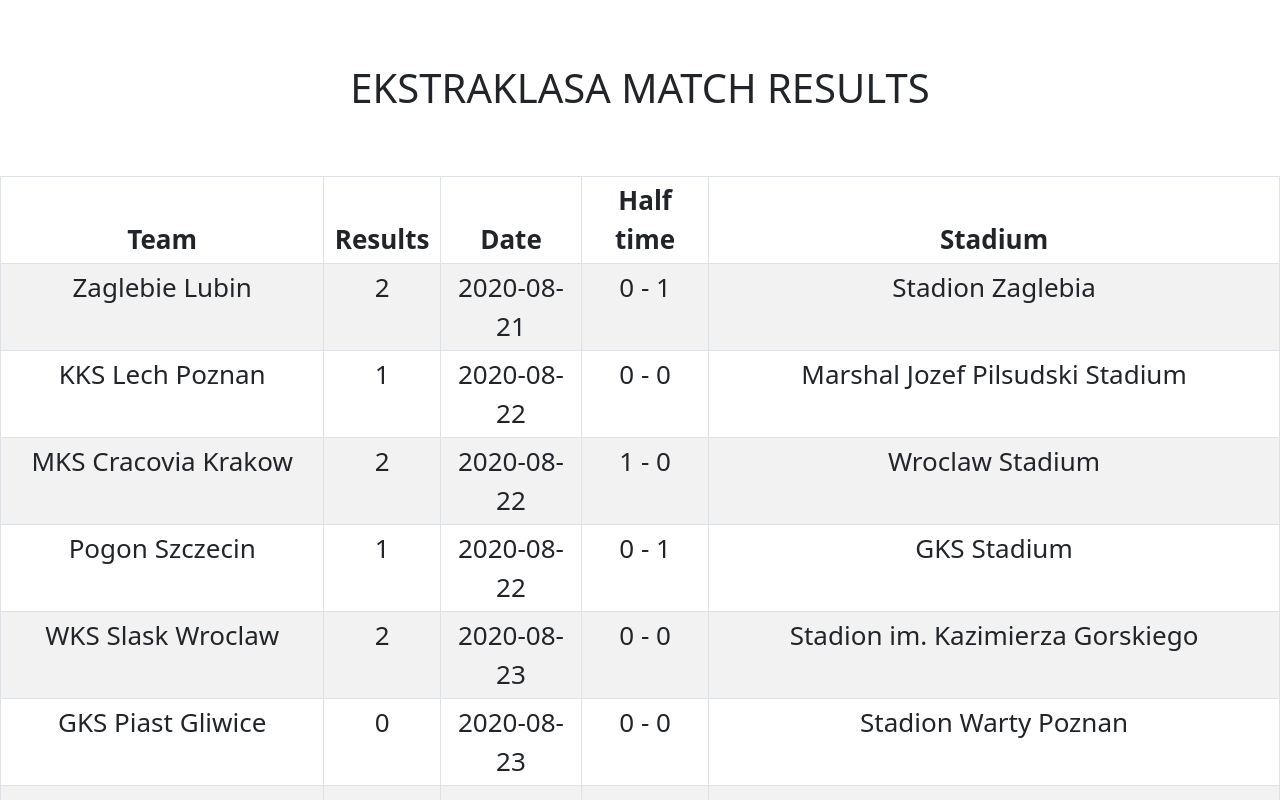
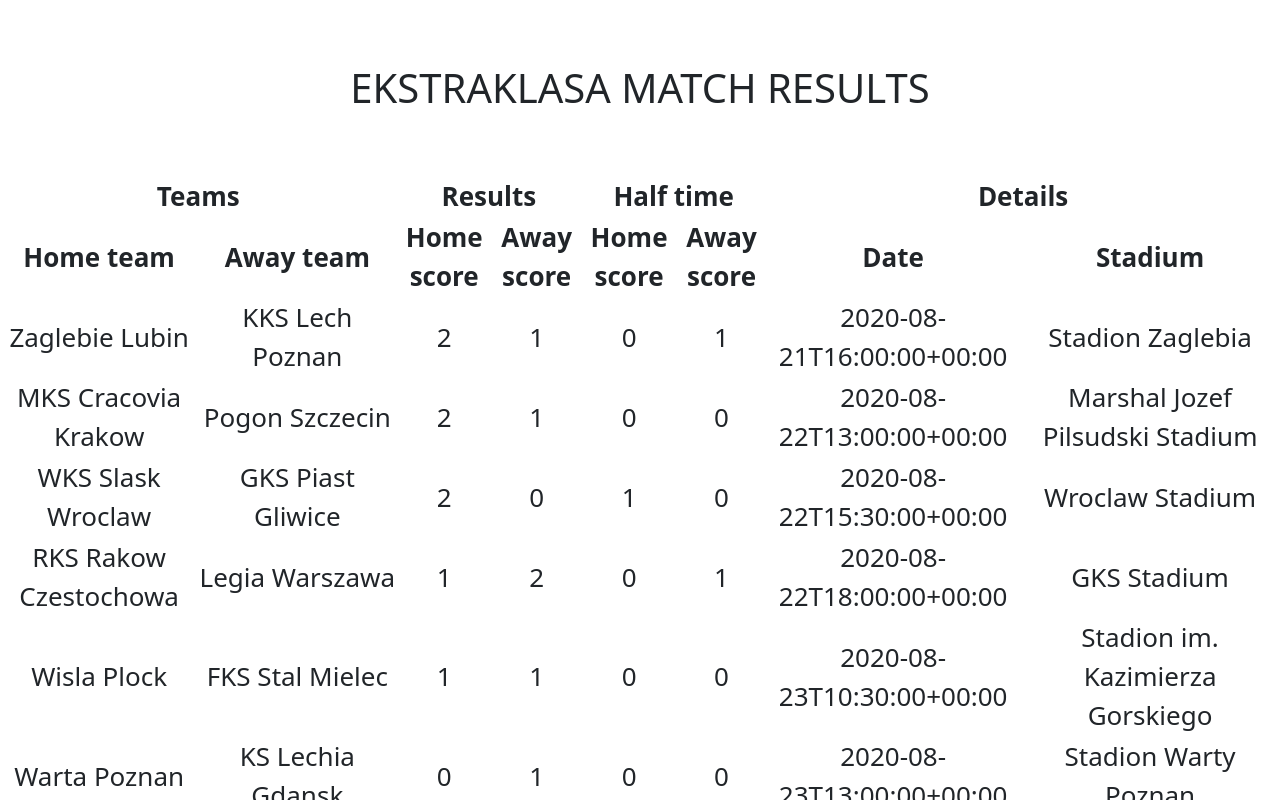
Before and after one commit to AniaPas/sportradarExtraklasaApp, a React (Create React App) app: page / in a window 1280 px wide. Shown: the top 800 px of the page. Built offline with nearby package versions, Linux system fonts and the light colour scheme; data requests are answered from the project's data file.

Commit message:
adding columns

```diff
--- a/package.json
+++ b/package.json
@@ -12,6 +12,7 @@
     "react-bootstrap": "^2.7.1",
     "react-dom": "^18.2.0",
     "react-scripts": "5.0.1",
+    "react-table": "^7.8.0",
     "sass": "^1.58.0",
     "uniqid": "^5.4.0",
     "web-vitals": "^2.1.4"
--- a/src/App.js
+++ b/src/App.js
@@ -1,6 +1,5 @@
 import "./App.scss";
-import { Home } from "./view/Home";
-import { Results } from "./components/Table/Results";
+import { Home } from "./view/Home/Home";
 
 function App() {
   return (
--- a/src/components/Table/Results.js
+++ /dev/null
@@ -1,35 +0,0 @@
-import Table from "react-bootstrap/Table";
-import uniqid from "uniqid";
-
-export const Results = ({ names, results, date, halfTime, stadium }) => {
-  const Elements = [names, results, date, halfTime, stadium];
-  const createThElement = (...thElements) =>
-    thElements.map((item, index) => <th key={uniqid()}>{item}</th>);
-
-  const r = names?.map((col, index) => {
-    const x = Elements?.map((row) => row[index]);
-    return x;
-  });
-  console.log(typeof r);
-
-  const fillBody = r?.map((e, i) => (
-    <tr key={uniqid()}>
-      <td>{e[0]}</td>
-      <td>{e[1]}</td>
-      <td>{e[2]}</td>
-      <td>{e[3]}</td>
-      <td>{e[4]}</td>
-    </tr>
-  ));
-  console.log(fillBody);
-  return (
-    <Table striped bordered hover size='sm'>
-      <thead>
-        <tr>
-          {createThElement("Team", "Results", "Date", "Half time", "Stadium")}
-        </tr>
-      </thead>
-      <tbody>{fillBody}</tbody>
-    </Table>
-  );
-};
--- /dev/null
+++ b/src/components/Table/Table.js
@@ -0,0 +1,47 @@
+//import Table from "react-bootstrap/Table";
+import { useTable } from "react-table";
+import uniqid from "uniqid";
+import styles from "./Table.module.scss";
+
+export const Table = ({ columns, data }) => {
+  const {
+    getTableProps, // table props from react-table
+    getTableBodyProps, // table body props from react-table
+    headerGroups, // headerGroups, if your table has groupings
+    rows, // rows for the table based on the data passed
+    prepareRow, // Prepare the row (this function needs to be called for each row before getting the row props)
+  } = useTable({
+    columns,
+    data,
+  });
+
+  /*
+    Render the UI for your table
+    - react-table doesn't have UI, it's headless. We just need to put the react-table props from the Hooks, and it will do its magic automatically
+  */
+  return (
+    <table {...getTableProps()}>
+      <thead>
+        {headerGroups.map((headerGroup) => (
+          <tr {...headerGroup.getHeaderGroupProps()}>
+            {headerGroup.headers.map((column) => (
+              <th {...column.getHeaderProps()}>{column.render("Header")}</th>
+            ))}
+          </tr>
+        ))}
+      </thead>
+      <tbody {...getTableBodyProps()}>
+        {rows.map((row, i) => {
+          prepareRow(row);
+          return (
+            <tr {...row.getRowProps()}>
+              {row.cells.map((cell) => {
+                return <td {...cell.getCellProps()}>{cell.render("Cell")}</td>;
+              })}
+            </tr>
+          );
+        })}
+      </tbody>
+    </table>
+  );
+};
--- /dev/null
+++ b/src/components/Table/Table.module.scss
@@ -0,0 +1,12 @@
+.table {
+  background-color: gray;
+}
+.red {
+  background-color: red;
+}
+.green {
+  background-color: green;
+}
+.orange {
+  background-color: orange;
+}
--- a/src/view/Home.js
+++ /dev/null
@@ -1,56 +0,0 @@
-import React, { useEffect } from "react";
-import axios from "axios";
-import { useState } from "react";
-import { Results } from "../components/Table/Results";
-//import { fetchData } from "../services/services";
-
-export const Home = () => {
-  const [data, setData] = useState([]);
-  //const [names, setNames] = useState({})
-  //const
-
-  useEffect(() => {
-    const API = "http://localhost:3007/schedules/";
-
-    axios
-      .get(API)
-      .then((response) => {
-        const responseItems = response.data;
-        console.log(responseItems);
-        setData(responseItems);
-      })
-      .catch((e) => {
-        console.error(e);
-      });
-  }, []);
-  console.log(data);
-  const getNames = data.map((item) => item.sport_event.competitors);
-  //console.log(getNames);
-  const names = getNames.map((item) => [item[0].name, item[1].name]).flat(1);
-  //console.log(names);
-  const getResults = data.map((item) =>
-    item.sport_event_status.home_score || item.sport_event_status.away_score
-      ? [item.sport_event_status.home_score, item.sport_event_status.away_score]
-      : ["no result", "no result"]
-  );
-  const results = getResults.flat(1);
-  const date = data.map((item) => item.sport_event.start_time.slice(0, 10));
-  // console.log(date);
-  const halfTime = data.map((item) =>
-    item.sport_event_status.period_scores
-      ? `${item.sport_event_status.period_scores[0].home_score} - ${item.sport_event_status.period_scores[0].away_score}`
-      : "no result"
-  );
-  console.log(halfTime);
-  const stadium = data.map((item) => item.sport_event.venue.name);
-  console.log(stadium);
-  return (
-    <Results
-      names={names}
-      results={results}
-      date={date}
-      halfTime={halfTime}
-      stadium={stadium}
-    />
-  );
-};
--- a/src/view/Home/Home.js
+++ b/src/view/Home/Home.js
@@ -1,10 +1,76 @@
-import React, { useEffect, useState } from "react";
+import React, { useEffect, useState, useMemo } from "react";
 import axios from "axios";
-import { Results } from "../../components/Table/Results";
+import { Table } from "../../components/Table/Table";
 import styles from "./Home.module.scss";
 //import { fetchData } from "../services/services";
 
 export const Home = () => {
+  const columns = useMemo(
+    () => [
+      {
+        // first group - TV Show
+        Header: "Teams",
+        // First group columns
+        columns: [
+          {
+            Header: "Home team",
+            accessor: "sport_event.competitors[0].name",
+          },
+          {
+            Header: "Away team",
+            accessor: "sport_event.competitors[1].name",
+          },
+        ],
+      },
+      {
+        // first group - TV Show
+        Header: "Results",
+        // First group columns
+        columns: [
+          {
+            Header: "Home score",
+            accessor: "sport_event_status.home_score",
+          },
+          {
+            Header: "Away score",
+            accessor: "sport_event_status.away_score",
+          },
+        ],
+      },
+      {
+        // first group - TV Show
+        Header: "Half time",
+        // First group columns
+        columns: [
+          {
+            Header: "Home score",
+            accessor: "sport_event_status.period_scores[0].home_score",
+          },
+          {
+            Header: "Away score",
+            accessor: "sport_event_status.period_scores[0].away_score",
+          },
+        ],
+      },
+      {
+        // first group - TV Show
+        Header: "Details",
+        // First group columns
+        columns: [
+          {
+            Header: "Date",
+            accessor: "sport_event.start_time",
+          },
+          {
+            Header: "Stadium",
+            accessor: "sport_event.venue.name",
+          },
+        ],
+      },
+    ],
+    []
+  );
+
   const [data, setData] = useState([]);
   //const [names, setNames] = useState({})
   //const
@@ -24,79 +90,10 @@
       });
   }, []);
   console.log(data);
-  const getNames = data.map((item) => item.sport_event.competitors);
-  //console.log(getNames);
-  const names = getNames.map((item) => [item[0].name, item[1].name]).flat(1);
-  const homeNames = getNames.map((item) => item[0].name);
-  const awayNames = getNames.map((item) => item[1].name);
-  //console.log(homeNames);
-  const getResults = data.map((item) =>
-    item.sport_event_status.home_score || item.sport_event_status.away_score
-      ? [item.sport_event_status.home_score, item.sport_event_status.away_score]
-      : ["no result", "no result"]
-  );
-  console.log(getResults);
-  const results = getResults.flat(1);
-  const awayResults = data.map((item) =>
-    item.sport_event_status.away_score || item.sport_event_status.home_score
-      ? item.sport_event_status.away_score
-      : "no result"
-  );
-  //console.log(awayResults);
-  const homeResults = data.map((item) =>
-    item.sport_event_status.away_score || item.sport_event_status.home_score
-      ? item.sport_event_status.home_score
-      : "no result"
-  );
-  //console.log(homeResults);
-  const date = data.map((item) => item.sport_event.start_time.slice(0, 10));
-  // console.log(date);
-  const halfTime = data.map((item) =>
-    item.sport_event_status.period_scores
-      ? `${item.sport_event_status.period_scores[0].home_score} - ${item.sport_event_status.period_scores[0].away_score}`
-      : "no result"
-  );
-  const stadium = data.map((item) => item.sport_event.venue.name);
-  //console.log(stadium);
-  // let cellColor = "";
-  // const createCellColor = homeNames.map((item, index) => {
-  //   if (item > awayResults[index]) {
-  //     return (cellColor = "blue");
-  //   }
-  // });
 
-  // const createColor = () =>
-  //   data.map((item) => {
-  //     if (
-  //       item.sport_event.competitors[0].id === item.sport_event_status.winner_id
-  //     ) {
-  //       console.log("green");
-  //       return "green";
-  //     } else {
-  //       if (item.sport_event_status.match_tie === true) {
-  //         console.log("orange");
-  //         return "orange";
-  //       } else {
-  //         console.log("red");
-  //         return "red";
-  //       }
-  //     }
-  //   });
-
-  // createColor();
-  // //console.log(createCellColor);
   return (
-    <Results
-      names={names}
-      results={results}
-      date={date}
-      halfTime={halfTime}
-      stadium={stadium}
-      homeNames={homeNames}
-      awayNames={awayNames}
-      homeResults={homeResults}
-      awayResults={awayResults}
-      createColors={createColor}
-    />
+    <div>
+      <Table columns={columns} data={data} />
+    </div>
   );
 };
```
Also changed, not shown: src/view/Home/Home.module.scss (added), 1 other file (tests, documents, lock files or other folders).
